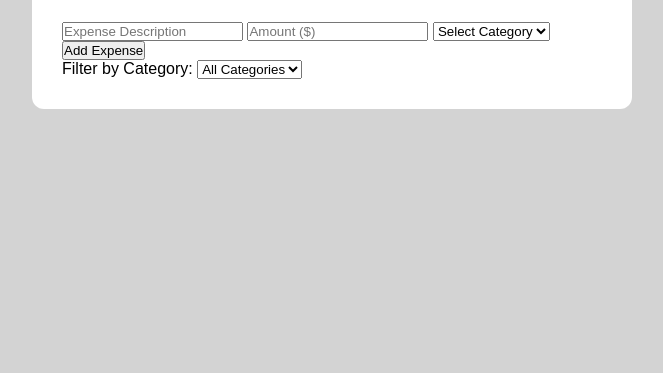
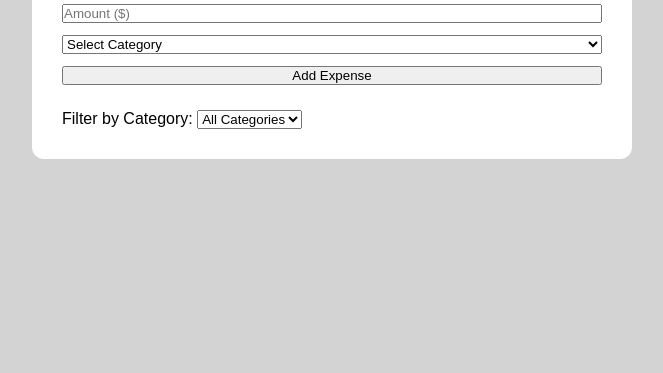
Before and after one commit to derrickweru73/expense-tracker, a website with bundled scripts: page index.html in a window 1280 px wide. Shown: the part 427-800 px from the top of the page, without its empty margins (308-971 px from the left). Built offline with nearby package versions, Linux system fonts and the light colour scheme.

Commit message:
fix: style form layout

```diff
--- a/style.css
+++ b/style.css
@@ -40,3 +40,15 @@ h1 {
     text-align: center;
     margin-bottom: 25px;
 }
+
+#total-amount {
+    font-weight: bold;
+}
+
+/* 4. Expense Form Layout */
+#expense-form {
+    display: flex;
+    flex-direction: column;
+    gap: 12px;
+    margin-bottom: 25px;
+}
```
